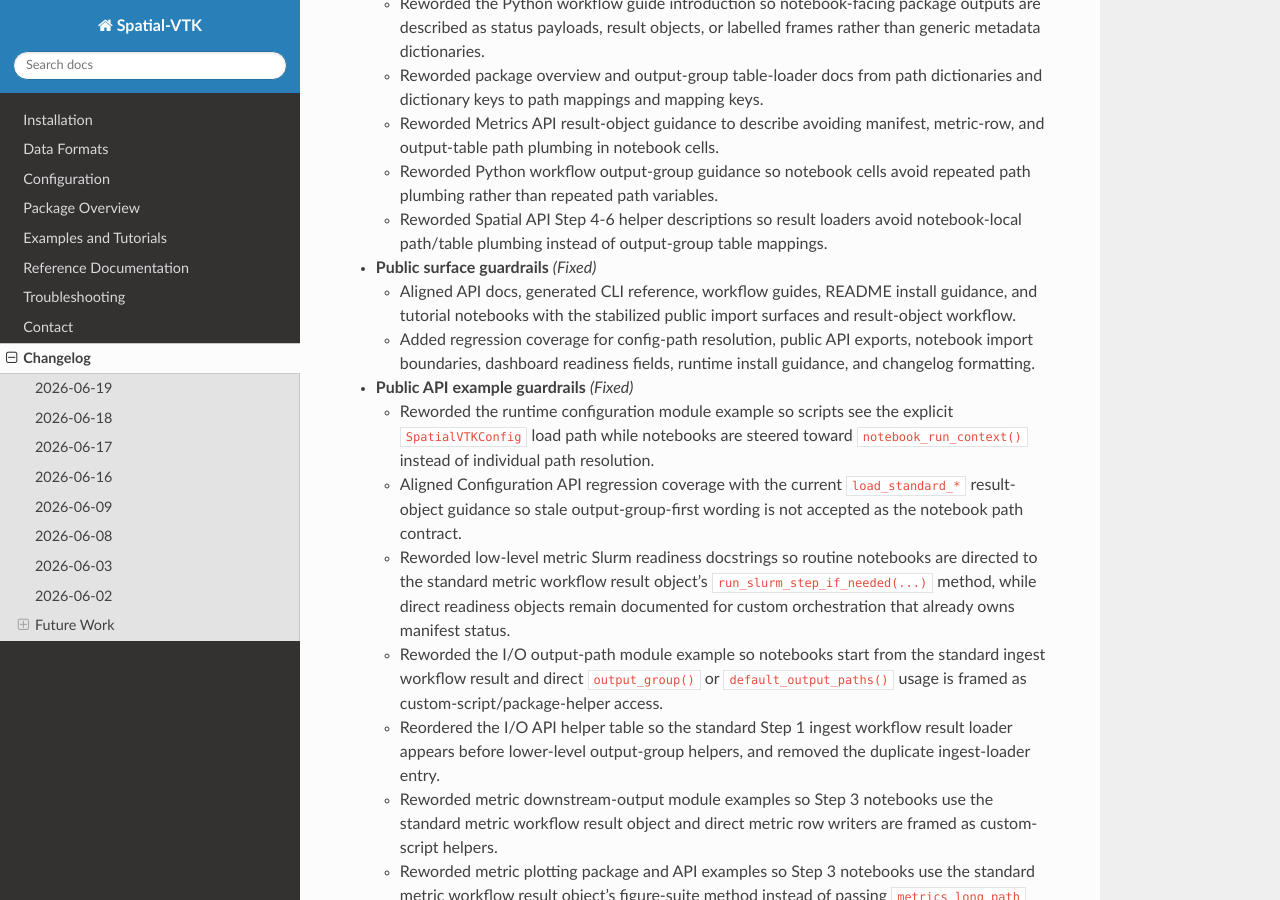
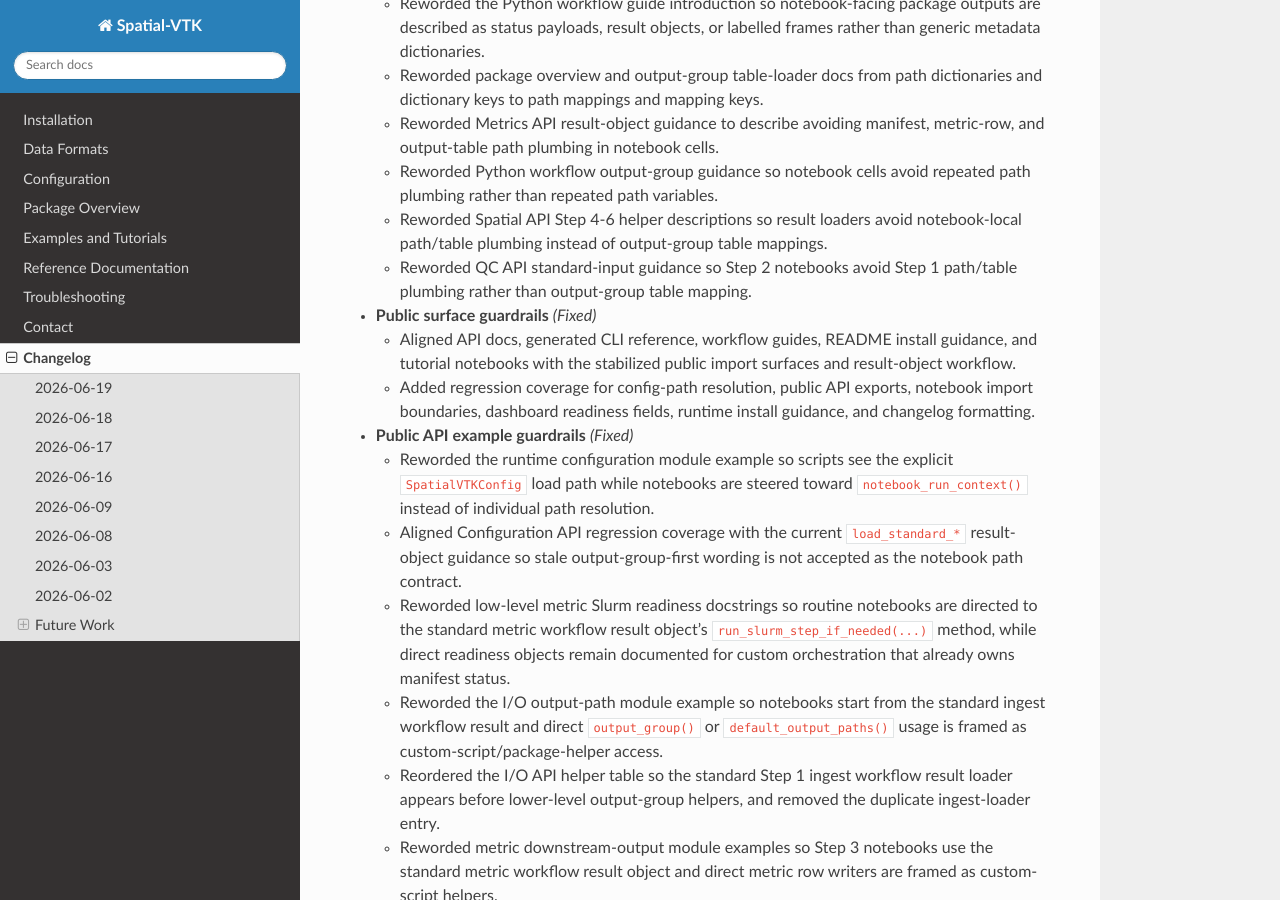
Before and after one commit to bcbirkel/spatial-vtk, a Sphinx documentation site: the page built from docs/changelog.rst, in a window 1280 px wide and 900 px high, scrolled down 1958 px. Built offline with Sphinx 7.4.7 and the Read the Docs theme 3.1.0, drawn with Linux system fonts in a browser that asks for light colours.

Commit message:
Clarify QC path table docs

```diff
--- a/docs/changelog.rst
+++ b/docs/changelog.rst
@@ -103,6 +103,8 @@ Changelog
     repeated path plumbing rather than repeated path variables.
   - Reworded Spatial API Step 4-6 helper descriptions so result loaders avoid
     notebook-local path/table plumbing instead of output-group table mappings.
+  - Reworded QC API standard-input guidance so Step 2 notebooks avoid Step 1
+    path/table plumbing rather than output-group table mapping.
 
 - **Public surface guardrails** *(Fixed)*
 
--- a/docs/reference/api/qc.rst
+++ b/docs/reference/api/qc.rst
@@ -65,7 +65,7 @@ Public helpers exposed by ``spatial_vtk.qc``:
        in cells.
    * - ``load_standard_qc_inputs``
      - Load standard Step 2 prepared metadata tables and the configured QC
-       output group without notebook-local Step 1 output-group table mapping.
+       output group without notebook-local Step 1 path/table plumbing.
        The returned result owns skipped-step fallback payloads through
        ``qc_inventory_step_result()``, ``qc_overlap_step_result()``, and
        ``qc_summary_step_result()``, plus compact output summaries, bounded QC
```
Also changed, not shown: 1 other file.
